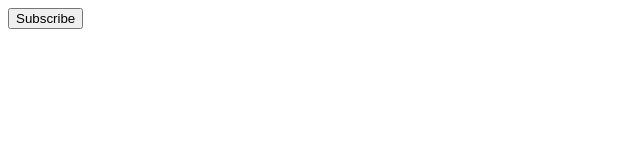
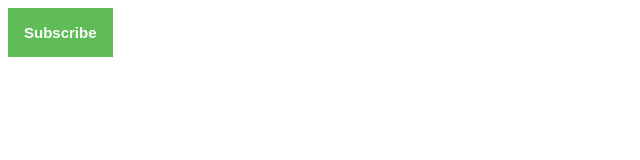
Before and after one commit to valeried127/More-Practice-Extensions, a plain HTML site: page index.html in a window 1280 px wide. Shown: the whole page, without its empty margins (0-640 px from the left). Drawn offline with Linux system fonts and the light colour scheme.

Commit message:
button CSS

```diff
--- a/index.html
+++ b/index.html
@@ -7,7 +7,7 @@
     <link href="style.css" rel="stylesheet" type="text/css" />
   </head>
   <body>
-    <button>Subscribe</button>
+    <button><strong>Subscribe</strong></button>
     <script src="script.js"></script>
   </body>
 </html>
--- a/style.css
+++ b/style.css
@@ -0,0 +1,14 @@
+button {
+  font-size: 15px;
+  color: white;
+  text-align: center;
+  padding: 15px 15px;
+  border: 1px solid #60bc57;
+  background-color: #60bc57;
+  transition-duration: 0.4s;
+}
+
+button:hover {
+  background-color: #85c97f;
+  border: 1px solid #85c97f;
+}
```
